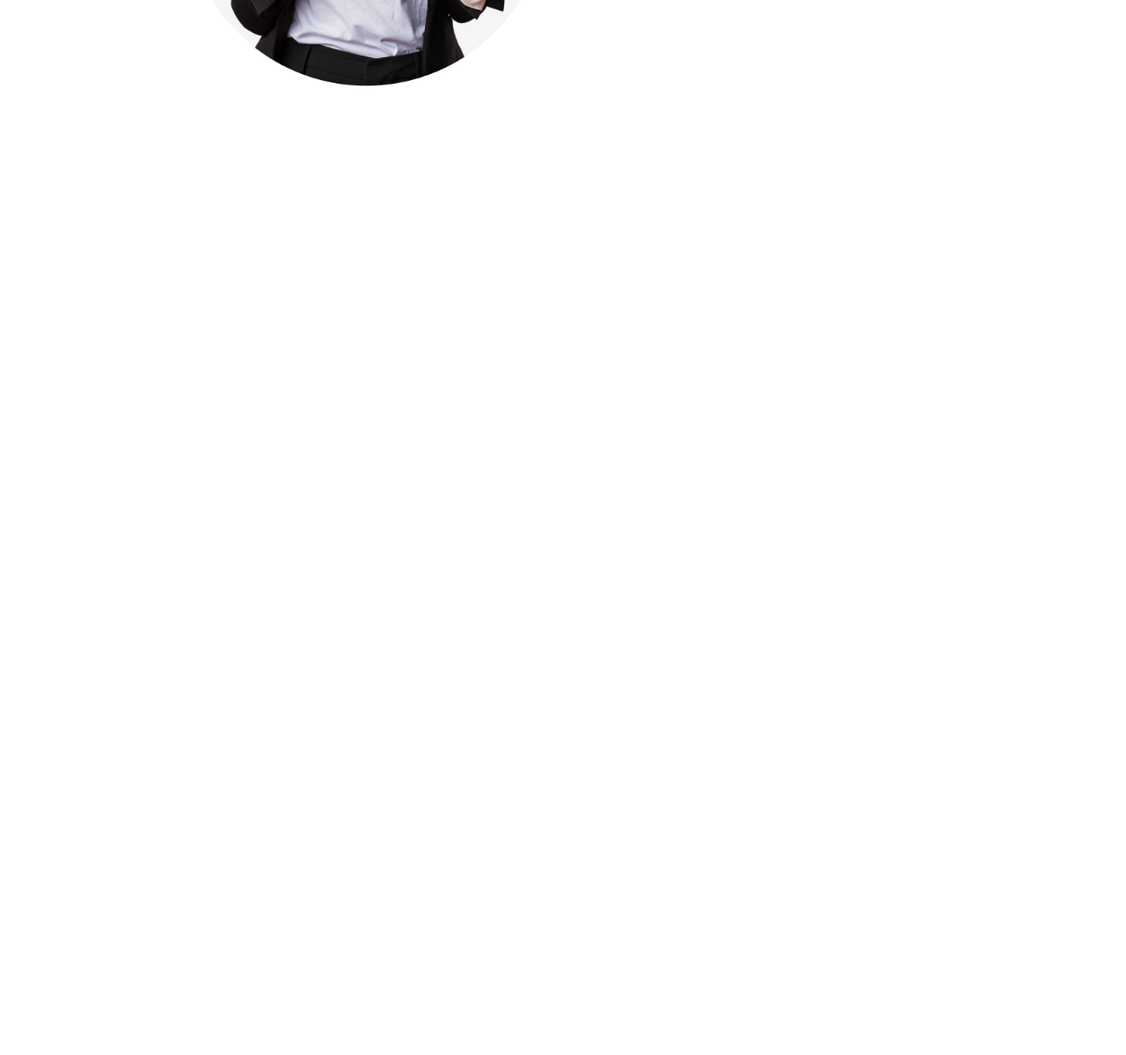
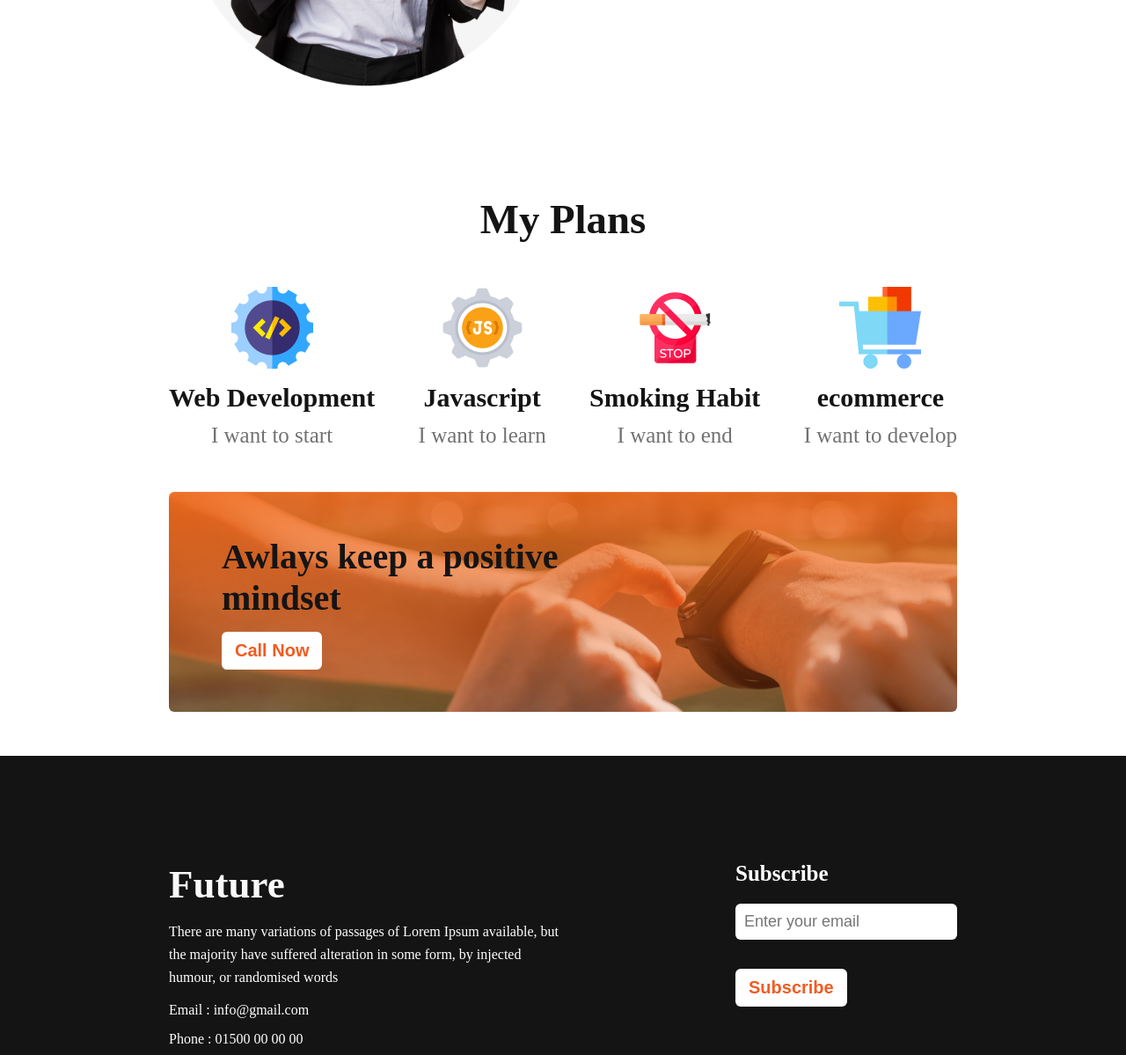
Before and after one commit to IqbalM42/new-year-website, a plain HTML site: page index.html in a window 1280 px wide. Shown: the part 1260-2459 px from the top of the page at 88% size. Before the commit the page ends 1362 px from the top, so only its background shows below. Drawn offline with Linux system fonts and the light colour scheme.

Commit message:
add a complite website

```diff
--- a/index.html
+++ b/index.html
@@ -38,9 +38,59 @@
                 </div>
            </div>
         </div>
+        <div class="plain_section container">
+            <div class="section_heading">
+                <h3>My Plans</h3>
+            </div>
+            <div class="plain_info">
+                <div class="plain_box">
+                    <img src="images/icons/web.png" alt="">
+                    <h4>Web Development</h4>
+                    <p>I want to start</p>
+                </div>
+                <div class="plain_box">
+                    <img src="images/icons/js.png" alt="">
+                    <h4>Javascript</h4>
+                    <p>I want to learn</p>
+                </div>
+                <div class="plain_box">
+                    <img src="images/icons/smoke.png" alt="">
+                    <h4>Smoking Habit</h4>
+                    <p>I want to end</p>
+                </div>
+                <div class="plain_box">
+                    <img src="images/icons/ecom.png" alt="">
+                    <h4>ecommerce</h4>
+                    <p>I want to develop</p>
+                </div>
+            </div>
+        </div>
+        <div class="posative_section container">
+           <div class="posative_text">
+            <h3 class="section_heading">Awlays keep a positive mindset</h3>
+            <button class="btn_primary">Call Now</button>
+           </div>
+        </div>
     </main>
     <footer>
-
+        <div class="footer_containt container">
+            <div class="footer_left">
+                <h3 class="section_heading">Future</h3>
+                <p class="section_description">There are many variations of passages of Lorem Ipsum available, but the majority have suffered alteration in some form, by injected humour, or randomised words</p>
+                <p class="email">Email : info@gmail.com</p>
+                <p>Phone : 01500 00 00 00</p>
+                <div class="footer_icon">
+                    <img src="images/icons/fb.png" alt="">
+                    <img src="images/icons/twitter.png" alt="">
+                    <img src="images/icons/youtube.png" alt="">
+                </div>
+            </div>
+            <div class="footer_right">
+                <h5>Subscribe</h5>
+                <input type="text" placeholder="Enter your email"><br><br>
+                <button class="btn_primary">Subscribe</button>
+            </div>
+        </div>
     </footer>
 </body>
 </html>
--- a/styles/style.css
+++ b/styles/style.css
@@ -47,14 +47,15 @@ body{
 
 .container{
     width: 70%;
-    margin: 200px auto;
-    margin-bottom: 0px;
+
 }
 .main_year{
     display: flex;
     justify-content: space-between;
     gap: 100px;
     align-items: center;
+    margin: 200px auto;
+    margin-bottom: 0px;
 }
 .top_img img{
     width: 100%;
@@ -62,7 +63,7 @@ body{
 .top_text{
     width: 50%;
 }
-.top_text h3{
+.section_heading{
     font-size: 40px;
     font-weight: 700;
     color: #151414;
@@ -71,3 +72,100 @@ body{
     font-size: 16px;
     color: #151414;
 }
+/*  plain siction  */
+
+.plain_section{
+    margin: 0 auto;
+    margin-top: 120px;
+    text-align: center;
+}
+.plain_info{
+    display: flex;
+    justify-content: space-between;
+    align-items: center;
+    gap: 20px;
+    margin: 50px 0px;
+}
+.plain_box h4{
+    font-size: 30px;
+    font-weight: 700;
+    color: #151414;
+    margin: 12px 0px;
+}
+.plain_box p{
+    font-size: 25px;
+    font-weight: 500;
+    color: #737272;
+}
+
+.posative_section{
+    background-image: linear-gradient(rgba(240, 103, 23, 0.89), rgba(236, 91, 33, 0.205)), url(../images/watch.png);
+    margin: 50px auto;
+    height: 250px;
+    border-radius: 6px;
+
+}
+.posative_text{
+    width: 50%;
+    margin-left: 60px;
+
+}
+.posative_text h3{
+    padding-top: 50px;
+}
+.btn_primary{
+    font-size: 20px;
+    font-weight: 600;
+    padding: 10px 15px;
+    border: none;
+    border-radius: 6px;
+    color: #F15B22;
+    background-color: #ffffff;
+    margin-top: 15px;
+}
+footer{
+    background-color: #151414;
+    overflow: hidden;
+
+}
+.footer_containt{
+    display: flex;
+    justify-content: space-between;
+    /* align-items: center; */
+    margin:120px auto;
+}
+.footer_left{
+    width: 50%;
+}
+.footer_left h3{
+    font-size: 45px;
+    color: #F8F8F8;
+}
+.footer_left p{
+    font-size: 16px;
+    color: #ffffff;
+}
+.email{
+    margin-bottom: 15px;
+}
+.footer_icon{
+    margin-top: 15px;
+}
+.footer_icon img{
+    margin-right: 15px;
+}
+.footer_right{
+
+}
+.footer_right h5{
+    font-size: 25px;
+    font-weight: 600;
+    color: #ffffff;
+    margin-bottom: 20px;
+}
+.footer_right input{
+    font-size: 18px;
+    padding: 10px;
+    border: none;
+    border-radius: 6px;
+}
```
